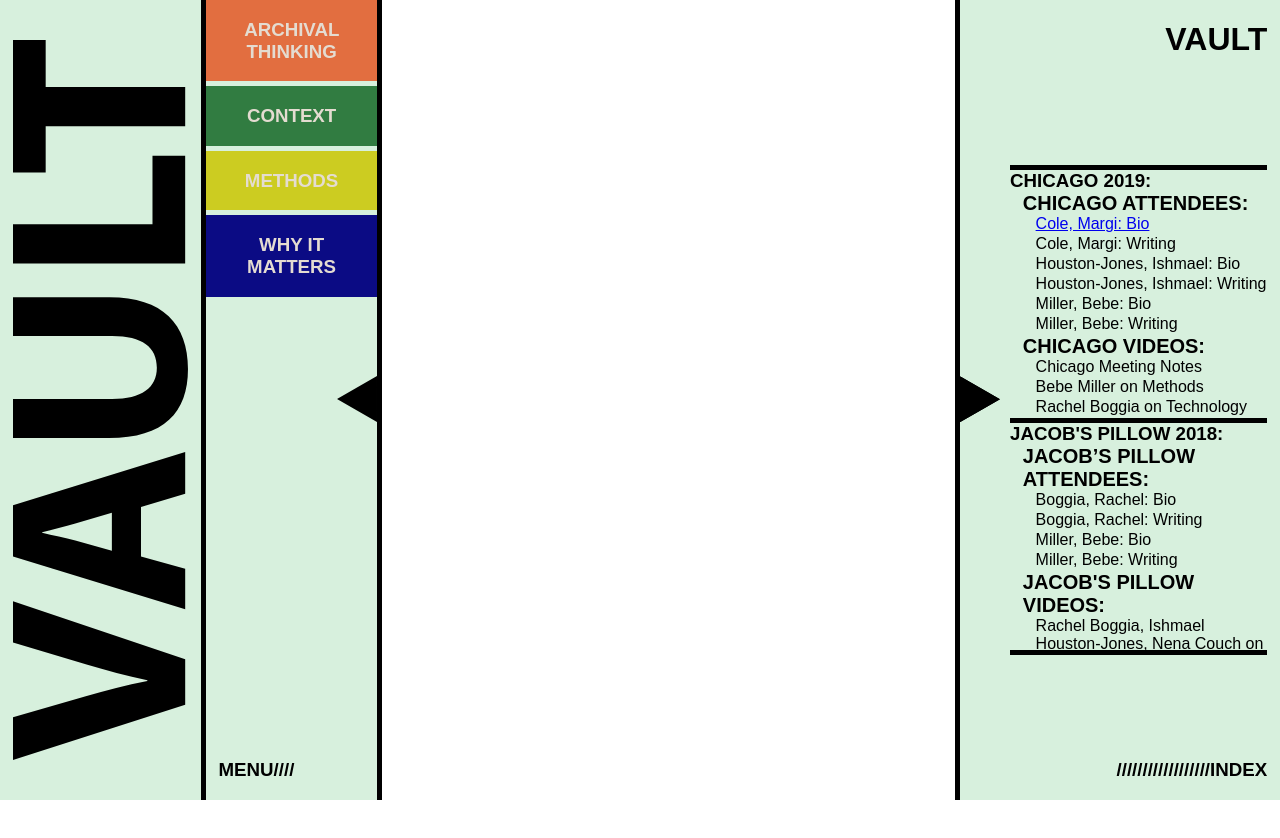
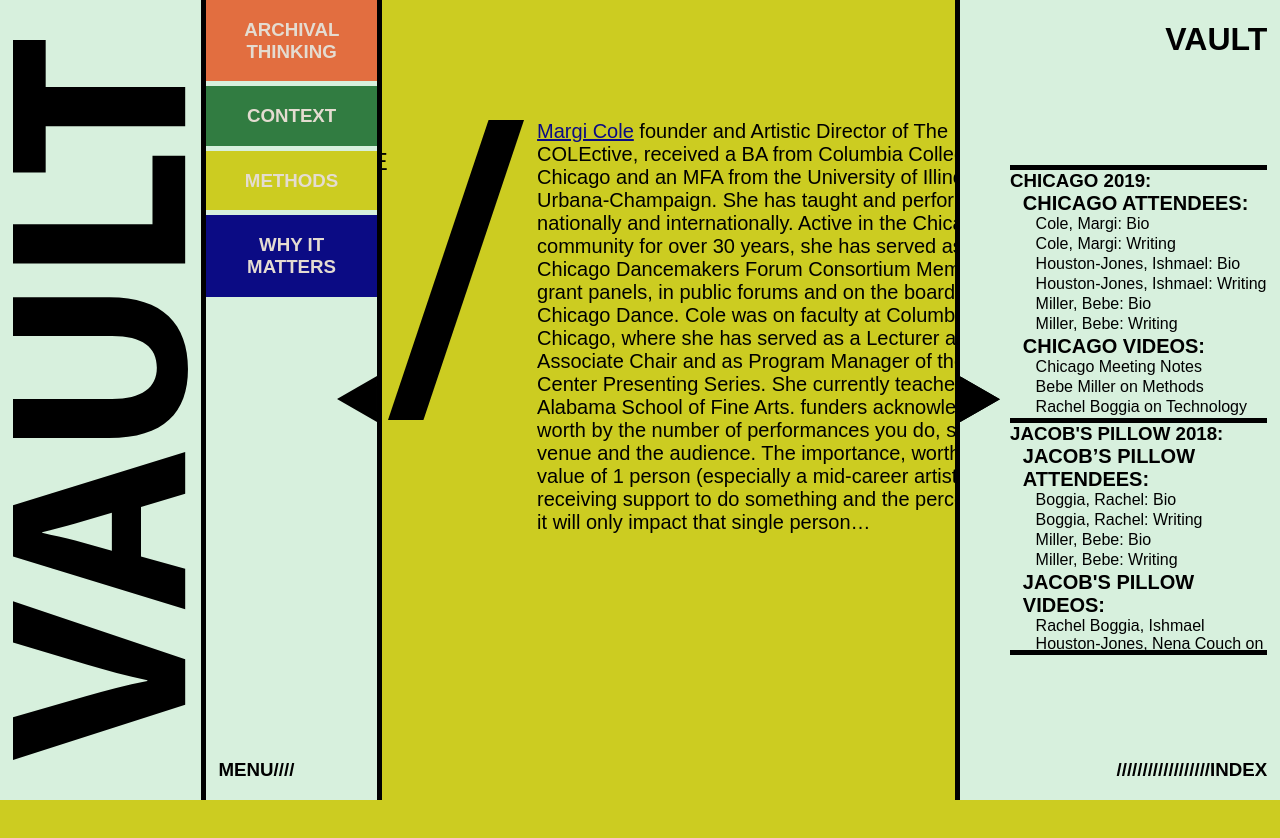
Before and after one commit to ampersand-paris/VAULT, a React (Create React App) app: page /marji-cole-bio in a window 1280 px wide. Both pictures are taken after a click on the picture 1127 px from the left and 400 px from the top of the page. Shown: the top 838 px of the page. Before the commit the page ends 800 px from the top, so only its background shows below. Built offline with nearby package versions, Linux system fonts and the light colour scheme; a web font is replaced by a local one.

Commit message:
bio template built

```diff
--- a/src/App.js
+++ b/src/App.js
@@ -13,8 +13,11 @@ import ThemesMenu from "./Menus/ThemesMenu";
 // === ESSAYS ===
 import MarjiColeEssay from "./Essays/MarjiCole";
 
-// === ESSAYS ===
+// === TRANSCRIPTS ===
 import MeetingOne from "./Transcripts/MeetingOne";
+
+// === BIOGRAPHIES ===
+import MarjiColeBio from "./Biographies/MarjiCole";
 
 function App() {
 
@@ -50,6 +53,7 @@ return (
         <Routes>
             <Route path="/" element={<Home />} />
             <Route path="/marji-cole-essay" element={<MarjiColeEssay />} />
+            <Route path="/marji-cole-bio" element={<MarjiColeBio />} />
             <Route path="/meeting-one" element={<MeetingOne />} />
         </Routes>
     </Router>
--- /dev/null
+++ b/src/Biographies/MarjiCole.js
@@ -0,0 +1,29 @@
+// ====== COMPONENTS ======
+
+const MarjiColeBio = (props) => {
+
+    return (
+    <>
+        <div className="one-hundred-vh flex  jc-center top-padding preserved-lemon">
+            <div className="vault-padding">
+                <div className="flex space-btwn essay-title-height">
+                    <div>
+                        <h2 className="subtitle ">Essay</h2>
+                        <h2 className="subtitle neuzit">Marji Cole</h2>
+                    </div>
+                    <img className="bio-slash" src="/Images/Slash.svg" />
+                    <div className="flex column flex-end">
+                    </div>
+                </div>
+            </div>
+            <section className="flex column al-center no-top-padding preserved-lemon">
+                <div className="essay-width ">
+                    <p className="no-top-padding"><a href="http://www.margicole.com/">Margi Cole</a> founder and Artistic Director of The Dance COLEctive, received a BA from Columbia College Chicago and an MFA from the University of Illinois at Urbana-Champaign. She has taught and performed nationally and internationally. Active in the Chicago dance community for over 30 years, she has served as a Chicago Dancemakers Forum Consortium Member, on grant panels, in public forums and on the board of See Chicago Dance. Cole was on faculty at Columbia College Chicago, where she has served as a Lecturer and Associate Chair and as Program Manager of the Dance Center Presenting Series. She currently teaches at the Alabama School of Fine Arts. funders acknowledge your worth by the number of performances you do, size of the venue and the audience. The importance, worth and value of 1 person (especially a mid-career artist) receiving support to do something and the perception that it will only impact that single person…</p>
+                </div>
+            </section>
+        </div>
+    </>
+  );
+}
+
+export default MarjiColeBio;
--- a/src/Essays/MarjiCole.js
+++ b/src/Essays/MarjiCole.js
@@ -18,7 +18,7 @@ const MarjiColeEssay = (props) => {
             </div>
             <section className="flex column al-center preserved-lemon">
                 <div className="essay-width">
-                <p><b>What matters, and what matters to whom? Could the question of what matters be a guiding principle in creating an archive?</b></p>
+                <p className="no-top-padding"><b>What matters, and what matters to whom? Could the question of what matters be a guiding principle in creating an archive?</b></p>
                 <p>The collective stuff and memory of it all matters to me. The evidence of my lifetime of work matters to me. It is tangible evidence of my curiosity, exploration and growth as an artist.</p>
                 <p>Having the archive allows me to reflect, to reconstruct, and to use the sources as a springboard for something new. To reimagine something in a new way.</p>
                 <p><b>How do we contend with the third-person archive alongside the artist-driven archive?</b></p>
--- a/src/Menus/Index.js
+++ b/src/Menus/Index.js
@@ -28,8 +28,8 @@ const Index = (props) => {
                     <h3 className="index-location-first">Chicago 2019:</h3>
                     <p className="index-sub-title">Chicago Attendees:</p>
                     <ul>
-                        <Link to="/marji-cole-essay"><li>Cole, Margi: Bio</li></Link>
-                        <li>Cole, Margi: Writing</li>
+                        <Link to="/marji-cole-bio"><li>Cole, Margi: Bio</li></Link>
+                        <Link to="/marji-cole-essay"><li>Cole, Margi: Writing</li></Link>
                         <li>Houston-Jones, Ishmael: Bio</li>
                         <li>Houston-Jones, Ishmael: Writing</li>
                         <li>Miller, Bebe: Bio</li>
--- a/src/index.css
+++ b/src/index.css
@@ -40,6 +40,10 @@ p {
   font-size: 20px;
 }
 
+a {
+  color: var(--cobalt);
+}
+
 ul {
   padding: 0 0 0 2vW;
   margin: 0;
@@ -51,6 +55,7 @@ li {
   font-style: normal;
   list-style: none;
   padding-bottom: 2px;
+
 }
 
 li:hover {
@@ -58,7 +63,6 @@ li:hover {
   padding-bottom: 1px;
 
 }
-
 
 .coporate {
   font-family: corporate-s, sans-serif;
@@ -87,6 +91,10 @@ li:hover {
 
 .h-one-hundred {
   height: 100%;
+}
+
+.one-hundred-vh {
+  height: 100vH;
 }
 
 .ninety-vh {
@@ -133,11 +141,18 @@ li:hover {
   z-index: 999 !important;
 }
 
-/* ====== POSITION ====== */
+
+/* ====== PADDING ====== */
+
+.no-top-padding {
+  padding-top: 0;
+  margin-top: 0;
+}
 
 .top-padding {
   padding-top: 15vH;
 }
+
 
 /* ====== COLORS ====== */
 
@@ -230,10 +245,12 @@ audio::-webkit-media-controls-timeline {
   width: 40px;
   position: absolute;
   top: 47%;
+  cursor: pointer;
 }
 
 .triangle-size {
   width: 40px;
+  cursor: pointer;
 }
 
 .menu-left-border {
@@ -259,6 +276,7 @@ audio::-webkit-media-controls-timeline {
   position: fixed;
   right: 0%;
   width: 25vW;
+  overflow: hidden;
 }
 
 .index-entries {
@@ -267,6 +285,12 @@ audio::-webkit-media-controls-timeline {
   height: 60vH;
   overflow: scroll;
   margin: 0vH 1vW 0vH 50px;
+}
+
+.index-entries a {
+  text-decoration: none;
+  color: black;
+  cursor: pointer;
 }
 
 .index-location {
@@ -346,6 +370,8 @@ audio::-webkit-media-controls-timeline {
   border-top: 2px solid black;
 }
 
+/* ====== BIORGRAPHY ====== */
+
 /* ====== ESSAY ====== */
 
 .essay-heading {
```
